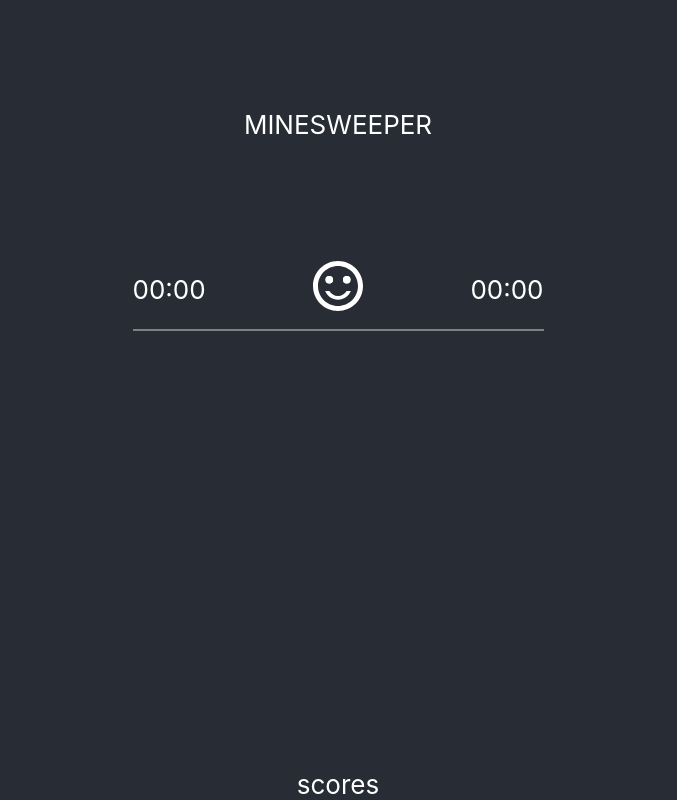
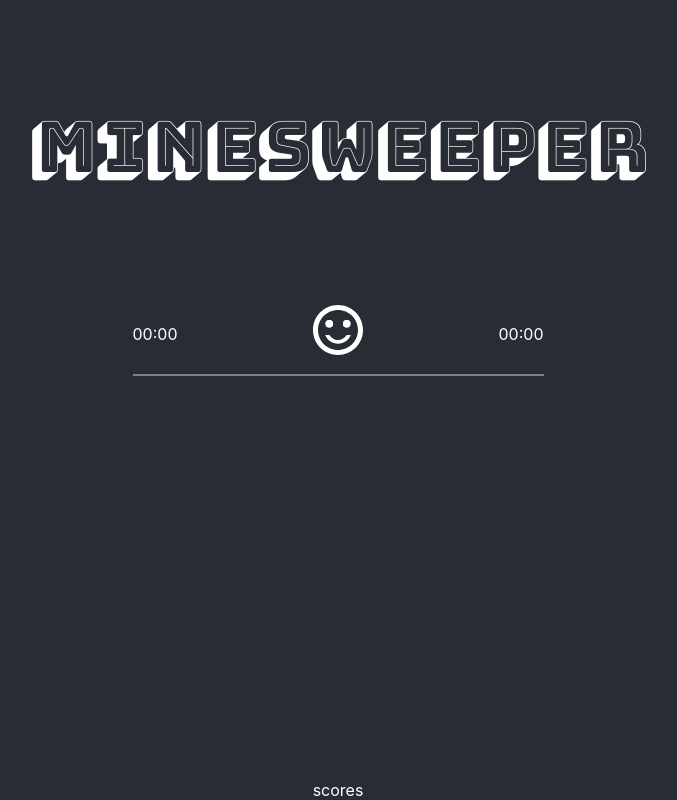
Before and after one commit to scottc11/minesweeper, a React (Create React App) app: page / in a window 1280 px wide. Shown: the whole page, without its empty margins (302-979 px from the left). Built offline with nearby package versions, Linux system fonts and the light colour scheme.

Commit message:
added google fonts

```diff
--- a/src/client/App.scss
+++ b/src/client/App.scss
@@ -1,9 +1,16 @@
+@import url('https://fonts.googleapis.com/css2?family=Bungee+Shade&family=Roboto+Mono:wght@100;400;700&family=Unica+One&display=swap');
+
+$bungee-shade: 'Bungee Shade', cursive;
+$unica-one: 'Unica One', cursive;
+$roboto-mono: 'Roboto Mono', monospace; // thin 100, reg 400, bold 700
+
+
 $white: white;
 $gunmetal: #282c34ff;
-$glaucous: #7d8cc4ff;
-$ruby-red: #a41623ff;
-$orange-pantone: #f85e00ff;
-$minion-yellow: #fde74cff;
+$light-blue: #7d8cc4ff;
+$red: #a41623ff;
+$orange: #f85e00ff;
+$yellow: #fde74cff;
 
 $background-color: $gunmetal;
 $primary-text-color: $white;
@@ -12,7 +19,6 @@ $primary-text-color: $white;
 
 .app {
   text-align: center;
-  font-size: calc(10px + 2vmin);
   color: $primary-text-color;
   background-color: $background-color;
   min-height: 100vh;
@@ -27,6 +33,9 @@ $primary-text-color: $white;
     flex-grow: 1;
     min-height: 200px;
     align-items: center;
+    font-family: $bungee-shade;
+    color: $white;
+    font-size: 70px;
     // border: 1px solid white;
   }
 
```
